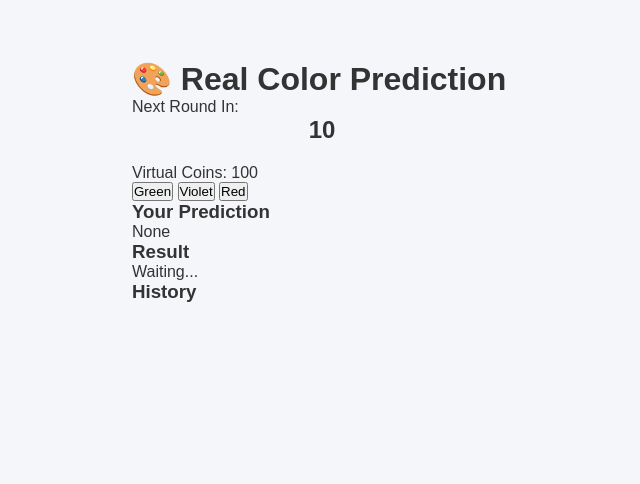
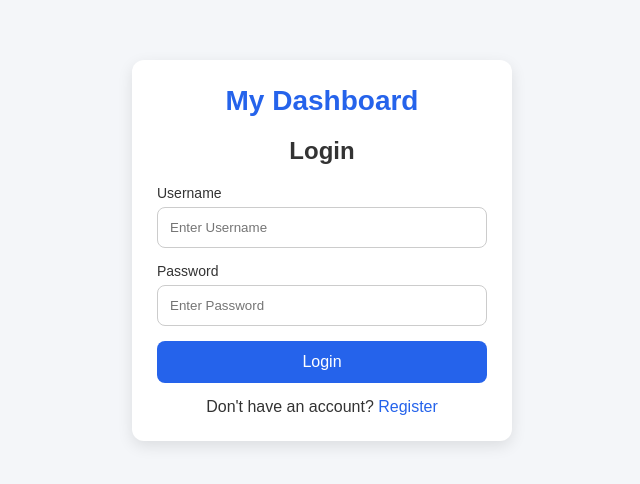
Before and after one commit to retroxr74-ui/99lottery, a plain HTML site: page index.html in a window 1280 px wide. Shown: the whole page, without its empty margins (318-958 px from the left). Drawn offline with Linux system fonts and the light colour scheme; files that its build step writes are made by us from their sources.

Commit message:
Refactor index.html for login functionality

```diff
--- a/index.html
+++ b/index.html
@@ -1,43 +1,109 @@
 <!DOCTYPE html>
 <html lang="en">
 <head>
+
 <meta charset="UTF-8">
 <meta name="viewport" content="width=device-width, initial-scale=1.0">
-<title>Real Color Prediction Game</title>
-<link rel="stylesheet" href="style.css">
+
+<title>Login</title>
+
+<link rel="stylesheet" href="css/style.css">
+<link rel="stylesheet" href="css/responsive.css">
+
 </head>
+
 <body>
 
 <div class="container">
-    <h1>🎨 Real Color Prediction</h1>
 
-    <div class="timer">
-        Next Round In:
-        <h2 id="countdown">10</h2>
+<div class="card">
+
+<div class="logo">
+My Dashboard
 </div>
 
-    <div class="score">
-        Virtual Coins:
-        <span id="coins">100</span>
+<h2>Login</h2>
+
+<form id="loginForm">
+
+<div class="input-group">
+<label>Username</label>
+<input
+type="text"
+id="username"
+placeholder="Enter Username"
+required>
 </div>
 
-    <div class="buttons">
-        <button class="green" onclick="predict('Green')">Green</button>
-        <button class="violet" onclick="predict('Violet')">Violet</button>
-        <button class="red" onclick="predict('Red')">Red</button>
+<div class="input-group">
+<label>Password</label>
+<input
+type="password"
+id="password"
+placeholder="Enter Password"
+required>
 </div>
 
-    <h3>Your Prediction</h3>
-    <p id="prediction">None</p>
+<button class="btn" type="submit">
+Login
+</button>
 
-    <h3>Result</h3>
-    <p id="result">Waiting...</p>
+</form>
 
-    <h3>History</h3>
-    <ul id="history"></ul>
+<div class="link">
+Don't have an account?
+<a href="register.html">
+Register
+</a>
 </div>
 
-<script src="script.js"></script>
+</div>
+
+</div>
+
+<script>
+
+document
+.getElementById("loginForm")
+.addEventListener("submit",function(e){
+
+e.preventDefault();
+
+const username=
+document.getElementById("username").value;
+
+const password=
+document.getElementById("password").value;
+
+const user=
+JSON.parse(localStorage.getItem("demoUser"));
+
+if(user==null){
+
+alert("Please Register First");
+
+return;
+
+}
+
+if(
+username===user.username &&
+password===user.password
+){
+
+alert("Login Successful");
+
+window.location.href="home.html";
+
+}else{
+
+alert("Invalid Username or Password");
+
+}
+
+});
+
+</script>
 
 </body>
 </html>
```
Lines whose indentation alone changed are shown as unchanged.
